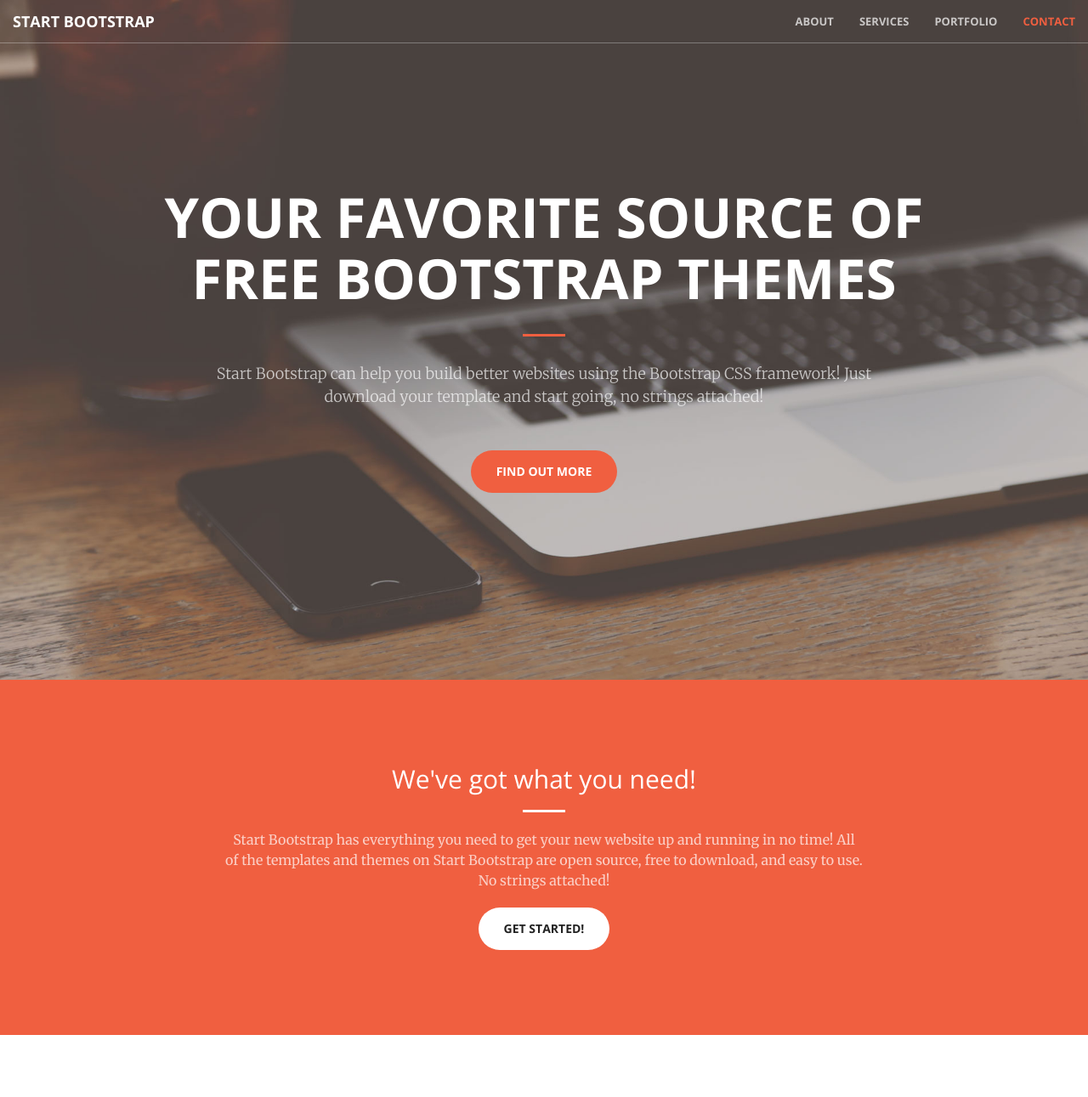
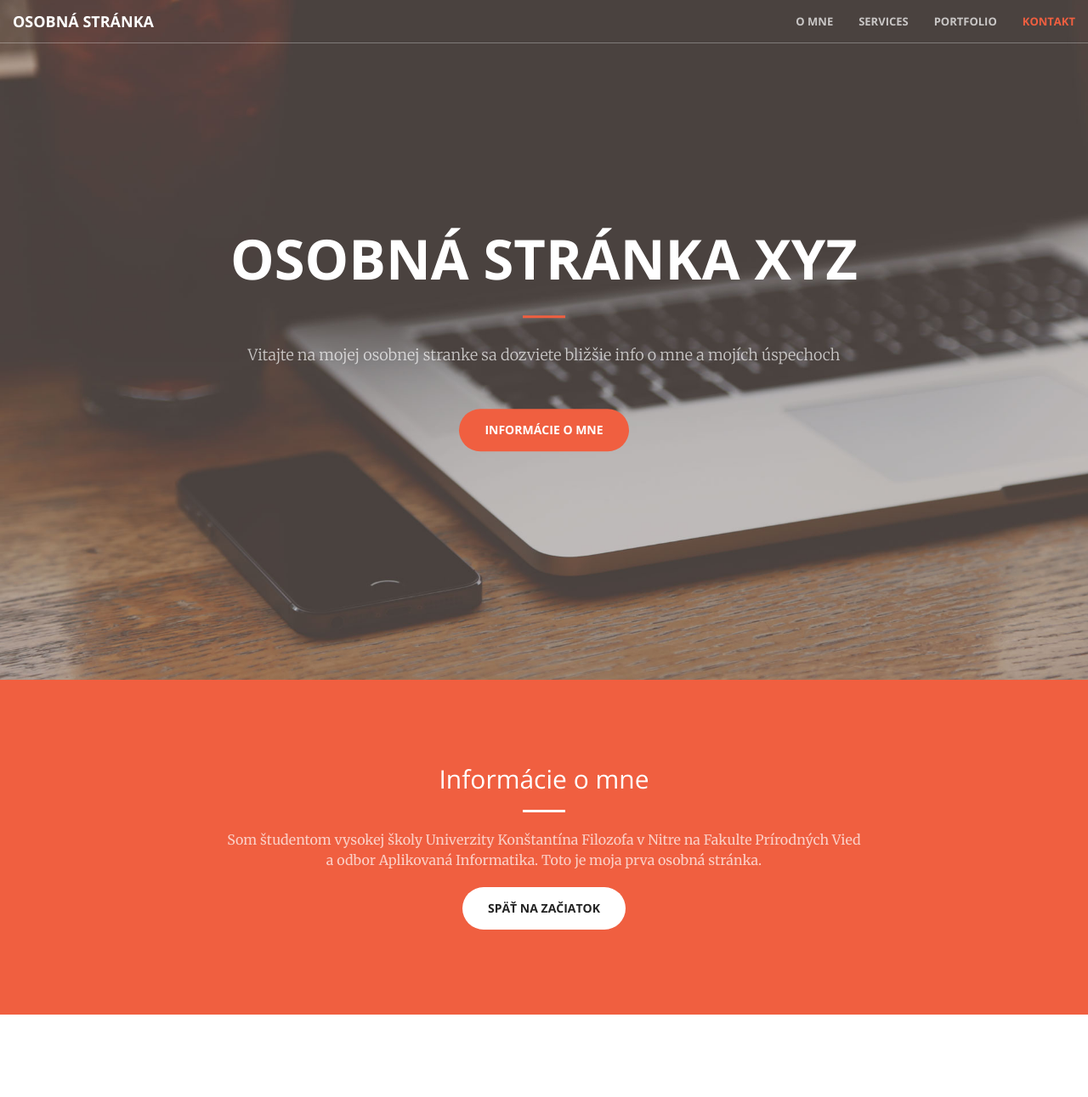
Before and after one commit to jozeffrnda/Osobna_Stranka_Jozef_Frnda, a plain HTML site: page public_html/index.html in a window 1280 px wide. Shown: the top 1291 px of the page at 85% size. Drawn offline with nearby package versions, Linux system fonts and the light colour scheme.

Commit message:
new commit

```diff
--- a/public_html/index.html
+++ b/public_html/index.html
@@ -46,14 +46,14 @@
                     <span class="icon-bar"></span>
                     <span class="icon-bar"></span>
                 </button>
-                <a class="navbar-brand page-scroll" href="#page-top">Start Bootstrap</a>
+                <a class="navbar-brand page-scroll" href="#page-top">Osobná stránka</a>
             </div>
 
             <!-- Collect the nav links, forms, and other content for toggling -->
             <div class="collapse navbar-collapse" id="bs-example-navbar-collapse-1">
                 <ul class="nav navbar-nav navbar-right">
                     <li>
-                        <a class="page-scroll" href="#about">About</a>
+                        <a class="page-scroll" href="#about">O mne</a>
                     </li>
                     <li>
                         <a class="page-scroll" href="#services">Services</a>
@@ -62,7 +62,7 @@
                         <a class="page-scroll" href="#portfolio">Portfolio</a>
                     </li>
                     <li>
-                        <a class="page-scroll" href="#contact">Contact</a>
+                        <a class="page-scroll" href="#contact">Kontakt</a>
                     </li>
                 </ul>
             </div>
@@ -74,10 +74,10 @@
     <header>
         <div class="header-content">
             <div class="header-content-inner">
-                <h1>Your Favorite Source of Free Bootstrap Themes</h1>
+                <h1>Osobná stránka XYZ</h1>
                 <hr>
-                <p>Start Bootstrap can help you build better websites using the Bootstrap CSS framework! Just download your template and start going, no strings attached!</p>
-                <a href="#about" class="btn btn-primary btn-xl page-scroll">Find Out More</a>
+                <p>Vitajte na mojej osobnej stranke sa dozviete bližšie info o mne a mojích úspechoch</p>
+                <a href="#about" class="btn btn-primary btn-xl page-scroll">Informácie o mne</a>
             </div>
         </div>
     </header>
@@ -86,10 +86,10 @@
         <div class="container">
             <div class="row">
                 <div class="col-lg-8 col-lg-offset-2 text-center">
-                    <h2 class="section-heading">We've got what you need!</h2>
+                    <h2 class="section-heading">Informácie o mne</h2>
                     <hr class="light">
-                    <p class="text-faded">Start Bootstrap has everything you need to get your new website up and running in no time! All of the templates and themes on Start Bootstrap are open source, free to download, and easy to use. No strings attached!</p>
-                    <a href="#" class="btn btn-default btn-xl">Get Started!</a>
+                    <p class="text-faded">Som študentom vysokej školy Univerzity Konštantína Filozofa v Nitre na Fakulte Prírodných Vied a odbor Aplikovaná Informatika. Toto je moja prva osobná stránka.  </p>
+                    <a href="#" class="btn btn-default btn-xl">Späť na začiatok</a>
                 </div>
             </div>
         </div>
@@ -238,8 +238,8 @@
     <aside class="bg-dark">
         <div class="container text-center">
             <div class="call-to-action">
-                <h2>Free Download at Start Bootstrap!</h2>
-                <a href="#" class="btn btn-default btn-xl wow tada">Download Now!</a>
+                <h2>Moje Portfolio</h2>
+                <a href="#" class="btn btn-default btn-xl wow tada">Sťahuj</a>
             </div>
         </div>
     </aside>
@@ -248,17 +248,17 @@
         <div class="container">
             <div class="row">
                 <div class="col-lg-8 col-lg-offset-2 text-center">
-                    <h2 class="section-heading">Let's Get In Touch!</h2>
+                    <h2 class="section-heading">Kontakt</h2>
                     <hr class="primary">
-                    <p>Ready to start your next project with us? That's great! Give us a call or send us an email and we will get back to you as soon as possible!</p>
+                    <p></p>
                 </div>
                 <div class="col-lg-4 col-lg-offset-2 text-center">
                     <i class="fa fa-phone fa-3x wow bounceIn"></i>
-                    <p>123-456-6789</p>
+                    <p>+421 907 678 963 </p>
                 </div>
                 <div class="col-lg-4 text-center">
                     <i class="fa fa-envelope-o fa-3x wow bounceIn" data-wow-delay=".1s"></i>
-                    <p><a href="mailto:your-email@your-domain.com">feedback@startbootstrap.com</a></p>
+                    <p><a href="mailto:your-email@your-domain.com">xyz@gmail.com</a></p>
                 </div>
             </div>
         </div>
```
Also changed, not shown: public_html/img/portfolio/1.jpg, public_html/img/portfolio/2.jpg, public_html/img/portfolio/3.jpg, public_html/img/portfolio/4.jpg, public_html/img/portfolio/5.jpg, public_html/img/portfolio/6.jpg, 1 other file.
